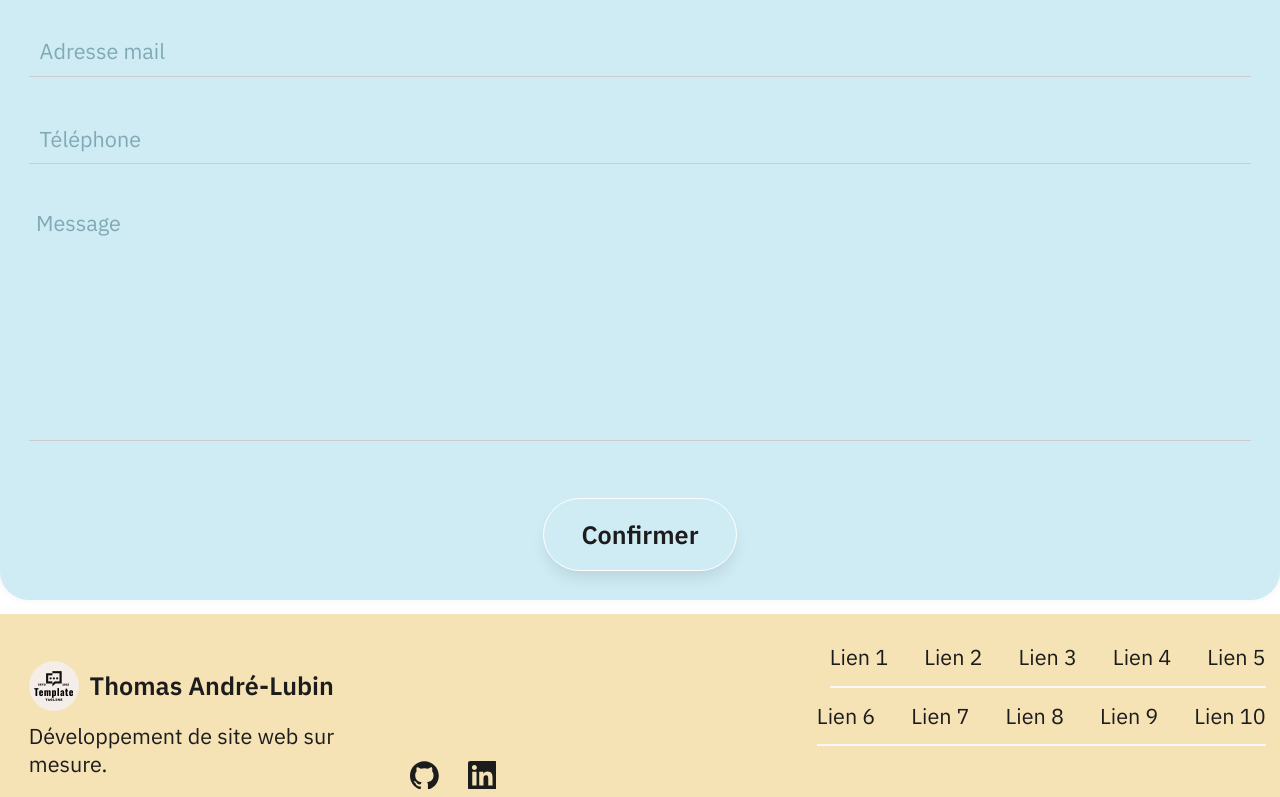
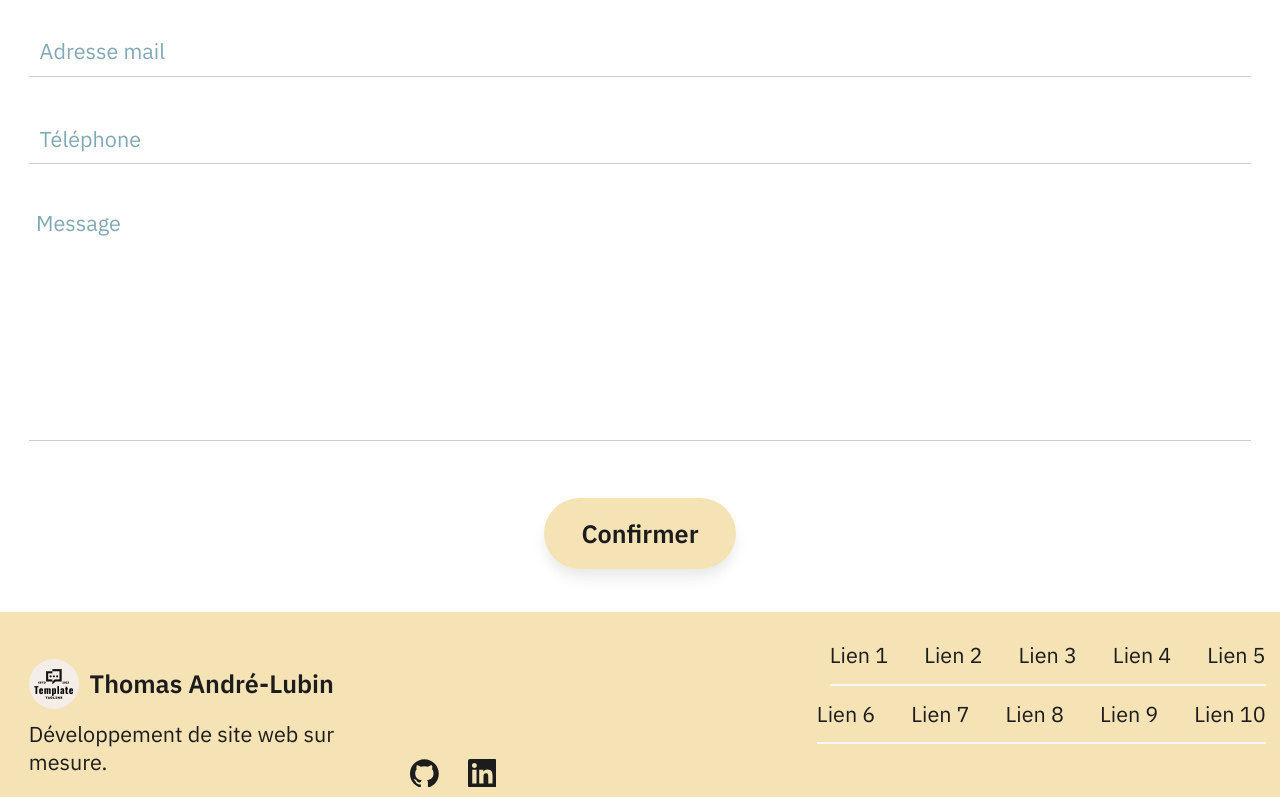
Before and after one commit to Lordyner/driving-school-template, a Next.js app: page / in a window 1280 px wide. Shown: the part 2336-3133 px from the top of the page. Built offline with nearby package versions, Linux system fonts and the light colour scheme; no server answers.

Commit message:
Change UI of contact section

```diff
--- a/Components/Contact.module.css
+++ b/Components/Contact.module.css
@@ -2,10 +2,10 @@
     display: grid;
     grid-template-columns: 1fr;
     padding: 2rem 0;
-    background-color: var(--secondary-color);
-    border-radius: 2rem;
+    background-color: white;
+    /* border-radius: 2rem; */
     margin-bottom: 1rem;
-    box-shadow: 0px -3px 10px 0px rgba(0, 0, 0, 0.1);
+    /* box-shadow: 0px -3px 10px 0px rgba(0, 0, 0, 0.1); */
 }
 
 .contactSection input,
@@ -29,7 +29,7 @@
 
 .contactSection input:focus,
 .contactSection textarea:focus {
-    border-bottom: 1px solid #fff;
+    border-bottom: 1px solid var(--black);
     outline: none;
 }
 
@@ -78,10 +78,6 @@
     justify-content: center;
 }
 
-.buttonWrapper button {
-    background-color: var(--secondary-color);
-    border: 1px solid white;
-}
 
 .form {
     padding-top: 1rem;
```
